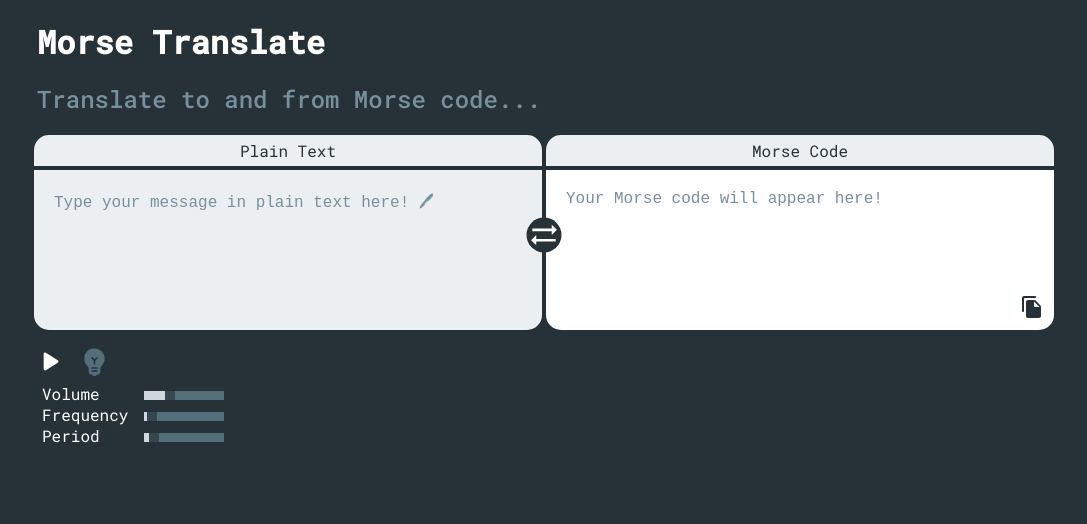
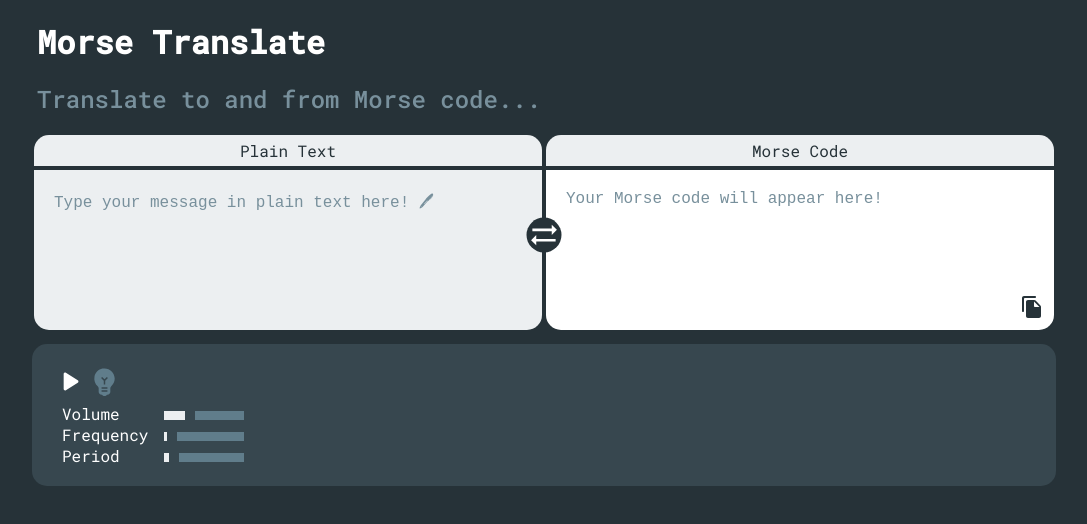
Before and after one commit to Abdelar/morse-translate, a React (Create React App) app: page / in a window 1280 px wide. Shown: the top 524 px of the page, without its empty margins (96-1183 px from the left). Built offline with nearby package versions, Linux system fonts and the light colour scheme.

Commit message:
Add wrapper around multimedia controls

```diff
--- a/src/Multimedia.css
+++ b/src/Multimedia.css
@@ -1,6 +1,9 @@
 .multimedia {
 	text-align: left;
 	margin: 10px 0 0 0;
+	background-color: var(--blueGrey-color-800);
+	padding: 20px;
+	border-radius: 15px;
 }
 .icon_button {
 	cursor: pointer;
@@ -8,16 +11,12 @@
 .icon_button:hover {
 	color: var(--blueGrey-color-100);
 }
-.bulb {
-	color: var(--blueGrey-color-600);
-	margin: 0 0 0 10px;
-}
 
 #on {
 	color: yellow;
 }
 #off {
-	color: var(--blueGrey-color-600);
+	color: var(--blueGrey-color-500);
 }
 
 .controls span {
@@ -44,13 +43,13 @@ input[type='range']:disabled::-webkit-slider-thumb {
 		overflow: hidden;
 		width: 80px;
 		-webkit-appearance: none;
-		background-color: var(--blueGrey-color-600);
+		background-color: var(--blueGrey-color-500);
 	}
 
 	input[type='range']::-webkit-slider-runnable-track {
 		height: 10px;
 		-webkit-appearance: none;
-		color: var(--blueGrey-color-100);
+		color: var(--blueGrey-color-50);
 		margin-top: -1px;
 	}
 
@@ -60,20 +59,20 @@ input[type='range']:disabled::-webkit-slider-thumb {
 		height: 10px;
 		cursor: ew-resize;
 		background: var(--blueGrey-color-800);
-		box-shadow: -80px 0 0 80px var(--blueGrey-color-100);
+		box-shadow: -80px 0 0 80px var(--blueGrey-color-50);
 	}
 }
 /** FF*/
 input[type='range']::-moz-range-progress {
-	background-color: var(--blueGrey-color-600);
+	background-color: var(--blueGrey-color-500);
 }
 input[type='range']::-moz-range-track {
-	background-color: var(--blueGrey-color-600);
+	background-color: var(--blueGrey-color-500);
 }
 /* IE*/
 input[type='range']::-ms-fill-lower {
-	background-color: var(--blueGrey-color-600);
+	background-color: var(--blueGrey-color-500);
 }
 input[type='range']::-ms-fill-upper {
-	background-color: var(--blueGrey-color-600);
+	background-color: var(--blueGrey-color-500);
 }
```
